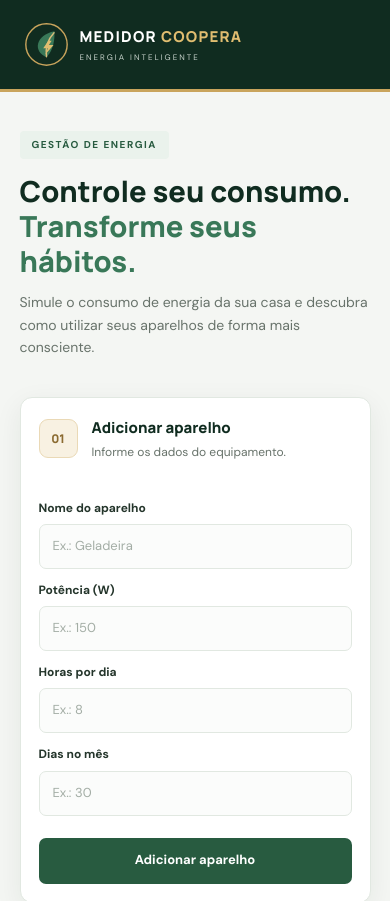
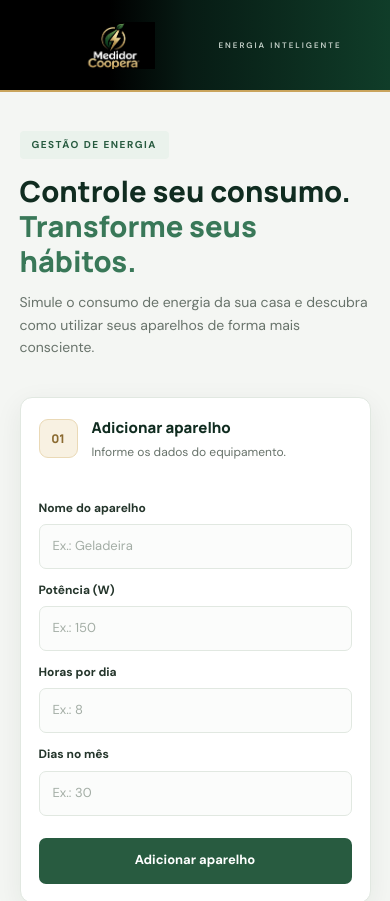
Before and after one commit to GiRamosv/medidor-coopera, a website: page index.html in a window 390 px wide. Shown: the top 901 px of the page. Drawn offline with Linux system fonts and the light colour scheme.

Commit message:
atualizando banner

```diff
--- a/index.html
+++ b/index.html
@@ -1,3 +1,4 @@
+
 <!DOCTYPE html>
 <html lang="pt-BR">
 <head>
@@ -19,22 +20,12 @@
     <div id="tela-carregamento" class="tela-carregamento">
         <div class="carregamento-conteudo">
 
-            <!-- Logo da Coopera -->
-            <svg class="logo-carregamento" viewBox="0 0 100 100"
-                 xmlns="http://www.w3.org/2000/svg" role="img"
-                 aria-label="Logo Coopera">
-                <circle cx="50" cy="50" r="44"
-                        fill="none" stroke="#c9a45c" stroke-width="3"/>
-                <path d="M50 77 C20 65 27 30 67 22 C68 52 59 68 50 77Z"
-                      fill="#397858"/>
-                <path d="M50 76 C47 56 52 40 66 25"
-                      fill="none" stroke="#d9bd7b" stroke-width="3"
-                      stroke-linecap="round"/>
-                <path d="M54 42 L43 58 H53 L47 72 L65 51 H55 L61 42Z"
-                      fill="#e0bd70"/>
-            </svg>
-
-            <h1>MEDIDOR <span>COOPERA</span></h1>
+            <!-- Nova logo da Coopera -->
+            <img
+                src="imagen2.jpg"
+                alt="Medidor Coopera"
+                class="logo-carregamento"
+            >
 
             <p class="slogan-carregamento">
                 ENERGIA CONSCIENTE, DECISÕES INTELIGENTES.
@@ -52,22 +43,15 @@
     <!-- CABEÇALHO PRINCIPAL -->
     <header class="cabecalho">
         <div class="marca">
-            <svg class="logo-cabecalho" viewBox="0 0 100 100"
-                 xmlns="http://www.w3.org/2000/svg" role="img"
-                 aria-label="Logo Coopera">
-                <circle cx="50" cy="50" r="44"
-                        fill="none" stroke="#c9a45c" stroke-width="3"/>
-                <path d="M50 77 C20 65 27 30 67 22 C68 52 59 68 50 77Z"
-                      fill="#397858"/>
-                <path d="M50 76 C47 56 52 40 66 25"
-                      fill="none" stroke="#d9bd7b" stroke-width="3"
-                      stroke-linecap="round"/>
-                <path d="M54 42 L43 58 H53 L47 72 L65 51 H55 L61 42Z"
-                      fill="#e0bd70"/>
-            </svg>
+
+            <!-- Nova logo dentro do site -->
+            <img
+                src="imagen2.jpg"
+                alt="Medidor Coopera"
+                class="logo-cabecalho"
+            >
 
             <div class="marca-texto">
-                <h1>MEDIDOR <span>COOPERA</span></h1>
                 <p>ENERGIA INTELIGENTE</p>
             </div>
         </div>
@@ -84,7 +68,12 @@
 
         <section class="apresentacao">
             <span class="etiqueta">GESTÃO DE ENERGIA</span>
-            <h2>Controle seu consumo.<br><span>Transforme seus hábitos.</span></h2>
+
+            <h2>
+                Controle seu consumo.<br>
+                <span>Transforme seus hábitos.</span>
+            </h2>
+
             <p>
                 Simule o consumo de energia da sua casa e descubra
                 como utilizar seus aparelhos de forma mais consciente.
@@ -98,6 +87,7 @@
             <section class="cartao">
                 <div class="titulo-cartao">
                     <span class="numero-secao">01</span>
+
                     <div>
                         <h2>Adicionar aparelho</h2>
                         <p>Informe os dados do equipamento.</p>
@@ -106,23 +96,44 @@
 
                 <form id="form-aparelho">
                     <label for="nome">Nome do aparelho</label>
-                    <input type="text" id="nome"
-                           placeholder="Ex.: Geladeira" required>
+                    <input
+                        type="text"
+                        id="nome"
+                        placeholder="Ex.: Geladeira"
+                        required
+                    >
 
                     <label for="potenciaW">Potência (W)</label>
-                    <input type="number" id="potenciaW"
-                           min="1" max="10000"
-                           placeholder="Ex.: 150" required>
+                    <input
+                        type="number"
+                        id="potenciaW"
+                        min="1"
+                        max="10000"
+                        placeholder="Ex.: 150"
+                        required
+                    >
 
                     <label for="horasDia">Horas por dia</label>
-                    <input type="number" id="horasDia"
-                           min="0" max="24" step="any"
-                           placeholder="Ex.: 8" required>
+                    <input
+                        type="number"
+                        id="horasDia"
+                        min="0"
+                        max="24"
+                        step="any"
+                        placeholder="Ex.: 8"
+                        required
+                    >
 
                     <label for="diasMes">Dias no mês</label>
-                    <input type="number" id="diasMes"
-                           min="1" max="31" step="1"
-                           placeholder="Ex.: 30" required>
+                    <input
+                        type="number"
+                        id="diasMes"
+                        min="1"
+                        max="31"
+                        step="1"
+                        placeholder="Ex.: 30"
+                        required
+                    >
 
                     <button type="submit" class="botao-principal">
                         Adicionar aparelho
@@ -135,6 +146,7 @@
             <section class="cartao">
                 <div class="titulo-cartao">
                     <span class="numero-secao">02</span>
+
                     <div>
                         <h2>Aparelhos cadastrados</h2>
                         <p>Confira os equipamentos adicionados.</p>
@@ -143,8 +155,11 @@
 
                 <ul id="lista-aparelhos" class="lista-aparelhos"></ul>
 
-                <button type="button" id="btn-simular"
-                        class="botao-secundario">
+                <button
+                    type="button"
+                    id="btn-simular"
+                    class="botao-secundario"
+                >
                     Simular consumo
                 </button>
 
@@ -155,10 +170,14 @@
 
 
         <!-- RESULTADO -->
-        <section id="resultado" class="cartao secao-resultado"
-                 aria-live="polite">
+        <section
+            id="resultado"
+            class="cartao secao-resultado"
+            aria-live="polite"
+        >
             <div class="titulo-cartao">
                 <span class="numero-secao">03</span>
+
                 <div>
                     <h2>Resultado da simulação</h2>
                     <p>Resumo do consumo de energia.</p>
@@ -173,6 +192,7 @@
         <section id="grafico-consumo" class="cartao secao-grafico">
             <div class="titulo-cartao">
                 <span class="numero-secao">04</span>
+
                 <div>
                     <h2>Consumo por aparelho</h2>
                     <p>Visualize a participação de cada equipamento.</p>
@@ -199,10 +219,13 @@
         </p>
 
         <p class="creditos">
-            Desenvolvido por <strong>Luiza Crepaldi &amp; Giovanna Ramos</strong>
+            Desenvolvido por
+            <strong>Luiza Crepaldi &amp; Giovanna Ramos</strong>
         </p>
 
-        <span class="selo">INOVAÇÃO • SUSTENTABILIDADE • TECNOLOGIA</span>
+        <span class="selo">
+            INOVAÇÃO • SUSTENTABILIDADE • TECNOLOGIA
+        </span>
     </footer>
 
 </body>
--- a/style.css
+++ b/style.css
@@ -659,26 +659,57 @@ input {
     }
 }
 
-/* LOGO DA TELA DE CARREGAMENTO */
+/* NOVA LOGO - TELA DE CARREGAMENTO */
 .logo-carregamento {
-    width: 320px;
+    display: block;
+    width: 360px;
     max-width: 85%;
     height: auto;
     object-fit: contain;
-    display: block;
-    margin: 0 auto;
+    margin: 0 auto 20px;
 }
 
-/* LOGO DO SITE */
-.logo-principal {
-    width: 230px;
-    max-width: 100%;
-    height: auto;
+/* NOVA LOGO - CABEÇALHO */
+.logo-cabecalho {
+    mix-blend-mode: normal;
+    background: transparent;
     object-fit: contain;
-    display: block;
 }
 
-/* REMOVE O FUNDO PRETO DA IMAGEM EM FUNDOS CLAROS OU COLORIDOS */
-.logo-principal {
-    mix-blend-mode: screen;
+/* ORGANIZAÇÃO DA MARCA NO CABEÇALHO */
+.marca {
+    display: flex;
+    align-items: center;
+    gap: 15px;
 }
+
+.marca-texto p {
+    margin: 0;
+    font-weight: 600;
+    letter-spacing: 2px;
+}
+
+/* DEGRADÊ DO CABEÇALHO */
+.cabecalho {
+    background: linear-gradient(
+        90deg,
+        #000000 0%,
+        #000000 28%,
+        #071b14 48%,
+        #103d29 100%
+    );
+
+    border-bottom: 2px solid #c9a45c;
+}
+
+
+/* AJUSTE PARA CELULARES */
+@media (max-width: 600px) {
+    .logo-carregamento {
+        width: 290px;
+    }
+
+    .logo-cabecalho {
+        width: 180px;
+    }
+}
```
Also changed, not shown: imagen2.jpg (added).
